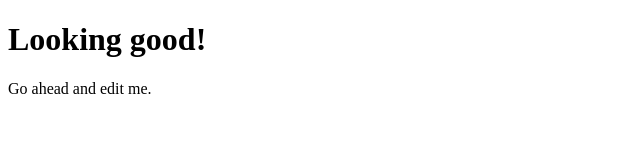
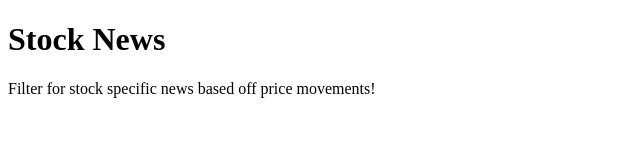
Before and after one commit to jaysheth1998/comp426Project, a website: page index.html in a window 1280 px wide. Shown: the whole page, without its empty margins (0-640 px from the left). Drawn offline with Linux system fonts and the light colour scheme.

Commit message:
Updated Html

```diff
--- a/index.html
+++ b/index.html
@@ -3,12 +3,12 @@
     <head>
         <meta charset="UTF-8">
         <meta name="viewport" content="width=device-width, initial-scale=1.0">
-        <title>Assignment 0 test!</title>
+        <title>Comp426 Final Project</title>
     </head>
     <body>
         <div>
-            <h1>Looking good!</h1>
-            <p>Go ahead and edit me.</p>
+            <h1>Stock News</h1>
+            <p>Filter for stock specific news based off price movements!</p>
         </div>
     </body>
 </html>
```
